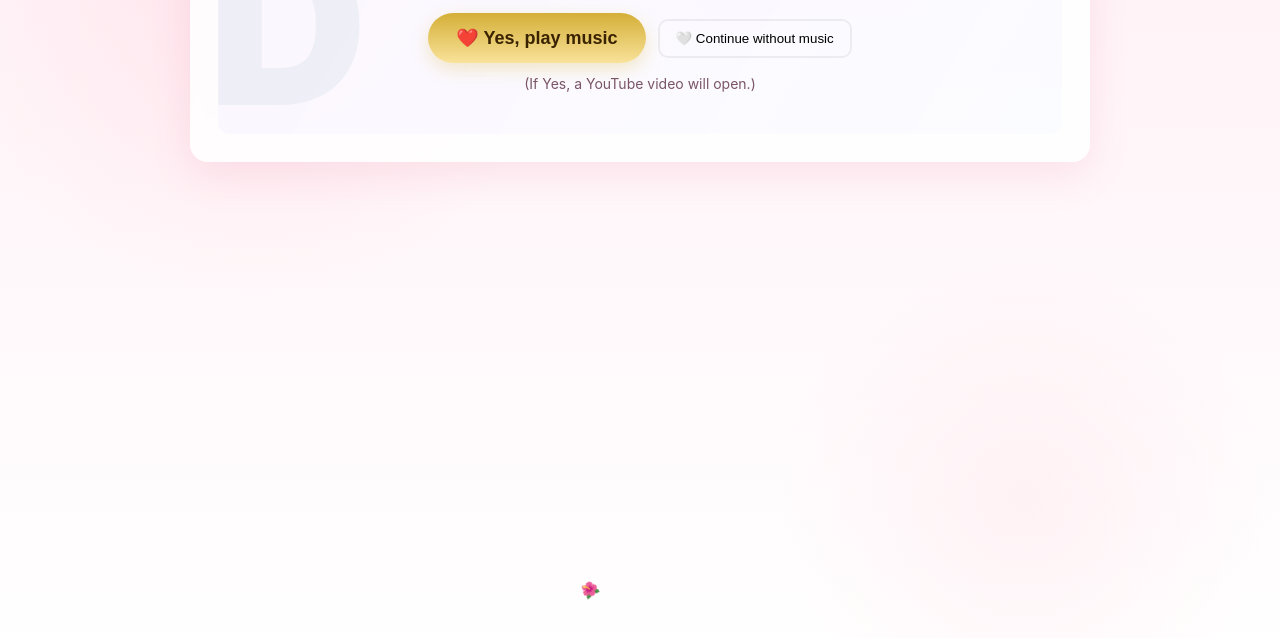
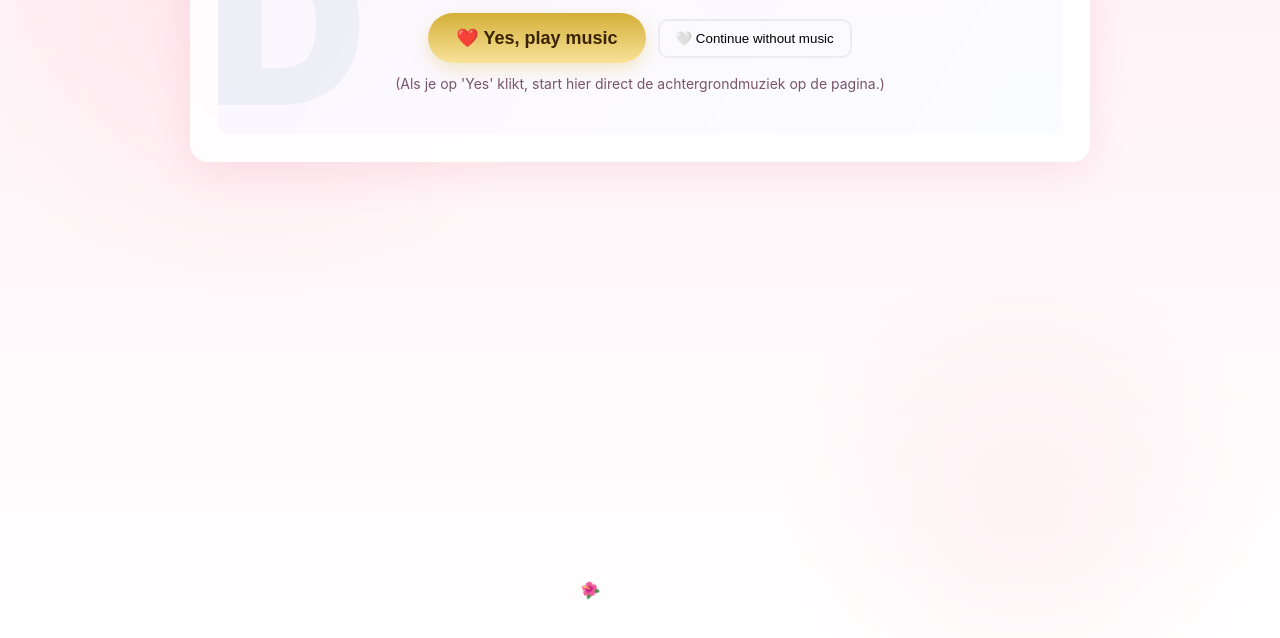
Before and after one commit to dhiradjhiralal-a11y/For-Risha, a plain HTML site: page index2.html in a window 1280 px wide. Both pictures are taken after a click on the button "❤️ Open". Shown: the part 172-810 px from the top of the page. Drawn offline with Linux system fonts and the light colour scheme.

Commit message:
Update music caption to reflect inline playback

```diff
--- a/index2.html
+++ b/index2.html
@@ -93,7 +93,7 @@
         <button id="yes2" class="gold-btn">❤️ Yes, play music</button>
         <button id="no2" class="ghost">🤍 Continue without music</button>
       </div>
-      <p class="small" style="text-align:center;margin-top:12px">(If Yes, a YouTube video will open.)</p>
+      <p class="small" style="text-align:center;margin-top:12px">(Als je op 'Yes' klikt, start hier direct de achtergrondmuziek op de pagina.)</p>
     </section>
 
     <section id="p3" class="section center">
```
